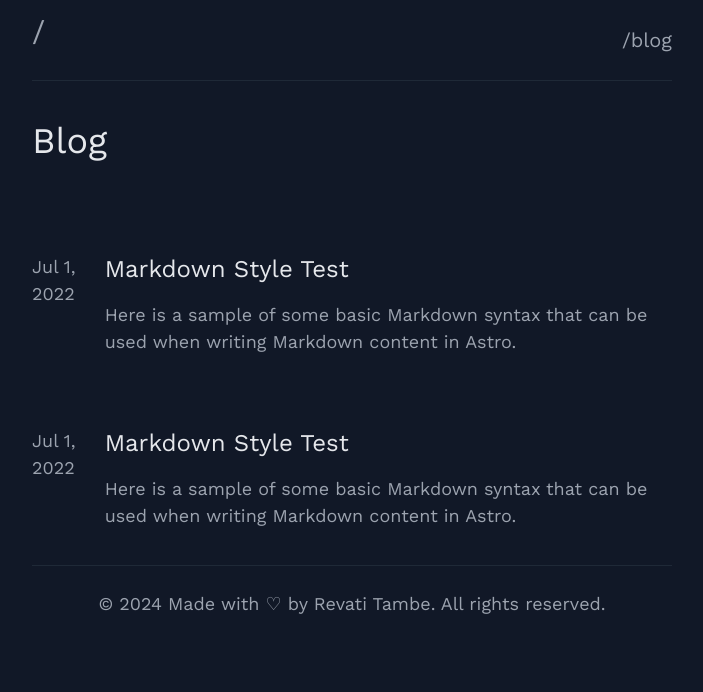
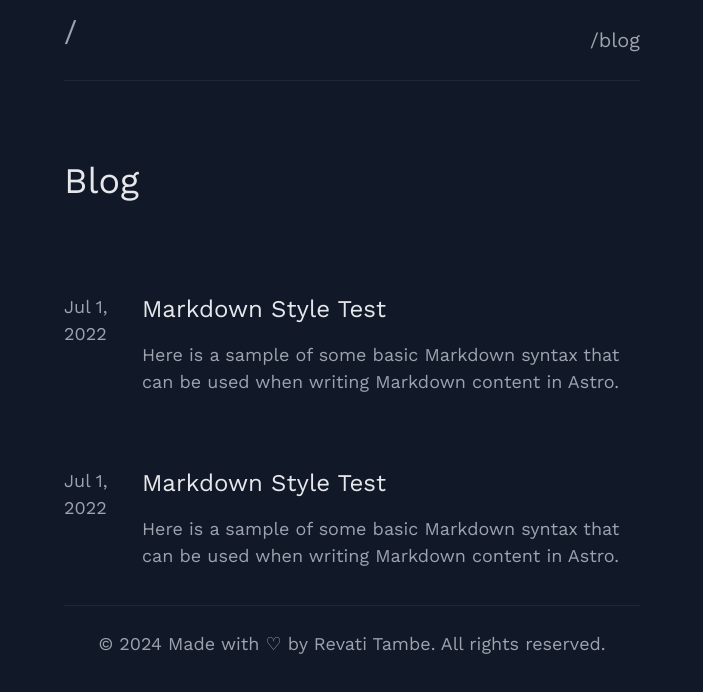
Before and after one commit to djarty24/djarty24.github.io, an Astro site: page /blog in a window 1280 px wide. Shown: the whole page, without its empty margins (288-991 px from the left). Built offline with nearby package versions, Linux system fonts and the light colour scheme; Astro itself is replaced by a stand-in of ours.

Commit message:
blog main page

```diff
--- a/src/pages/blog/index.astro
+++ b/src/pages/blog/index.astro
@@ -22,14 +22,14 @@ const posts = (await getCollection('blog')).sort(
 	<body>
 		<Header />
 		<main class="blog-post">
-            <h1 class="text-gray-200 py-10">Blog</h1>
+            <h1 class="text-gray-200 py-10 pl-5 lg:pt-20 lg:pl-0">Blog</h1>
 			<section>
 				<ul class=" ">
 					{
 						posts.map((post) => (
 							<li class="py-4 my-0">
 								<a href={`/blog/${post.slug}/`} class="lg:flex">
-                                    <p class="text-gray-400 m-0 py-5"><FormattedDate date={post.data.pubDate} /></p>
+                                    <p class="text-gray-400 pl-5 lg:m-0 lg:py-5 lg:pr-3 lg:pl-0"><FormattedDate date={post.data.pubDate} /></p>
                                     <div class="hover:bg-gray-800 rounded-md p-5">
                                         <h3 class="text-gray-200">{post.data.title}</h3>
 									    <p class="text-gray-400 mb-0">{post.data.description}</p>
--- a/src/styles/global.css
+++ b/src/styles/global.css
@@ -22,7 +22,7 @@ body {
         width: 66.666667%;
     }
     @media (min-width: 1024px) {
-        width: 50%;
+        width: 45%;
     }
 }
 
```
